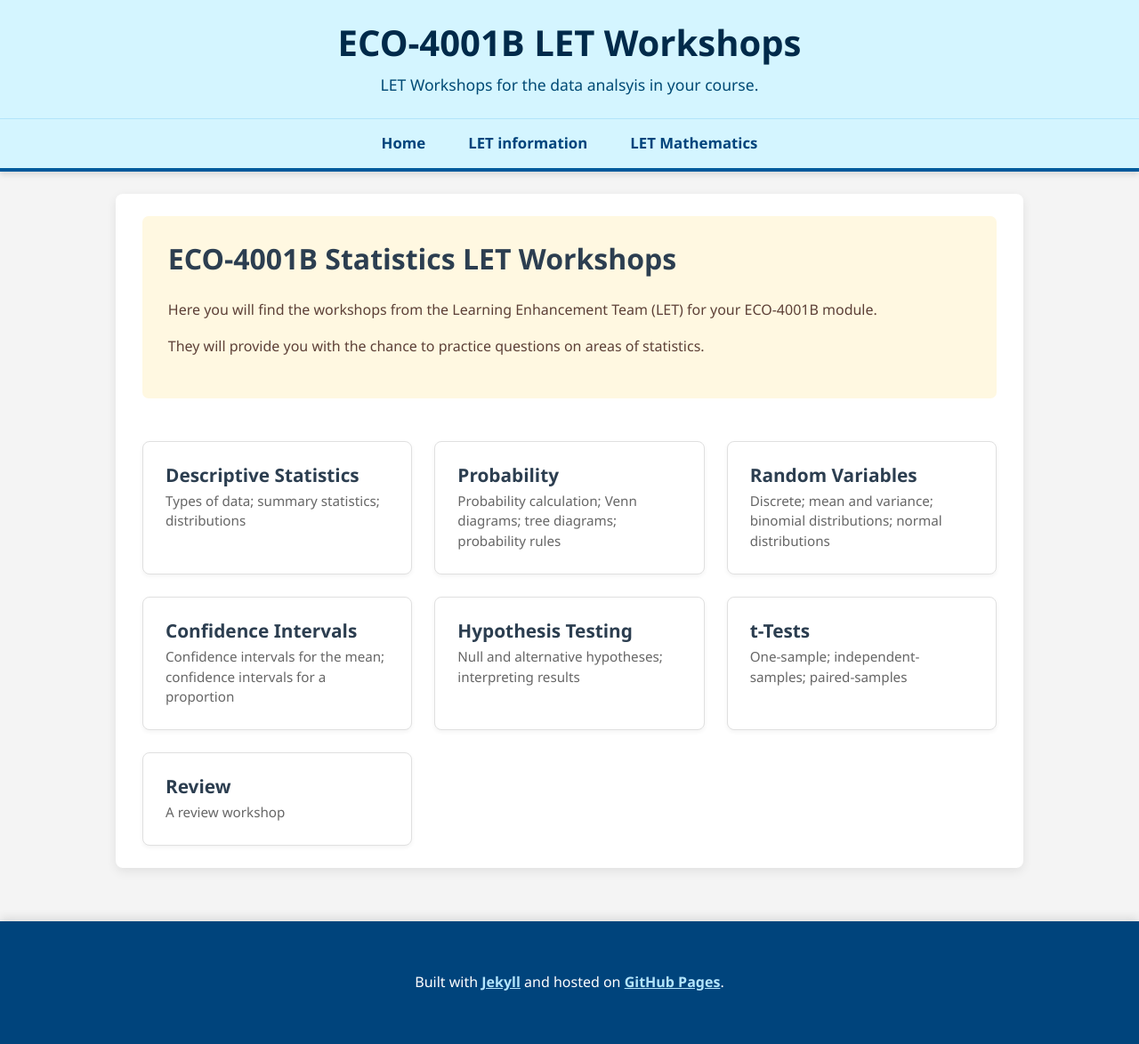
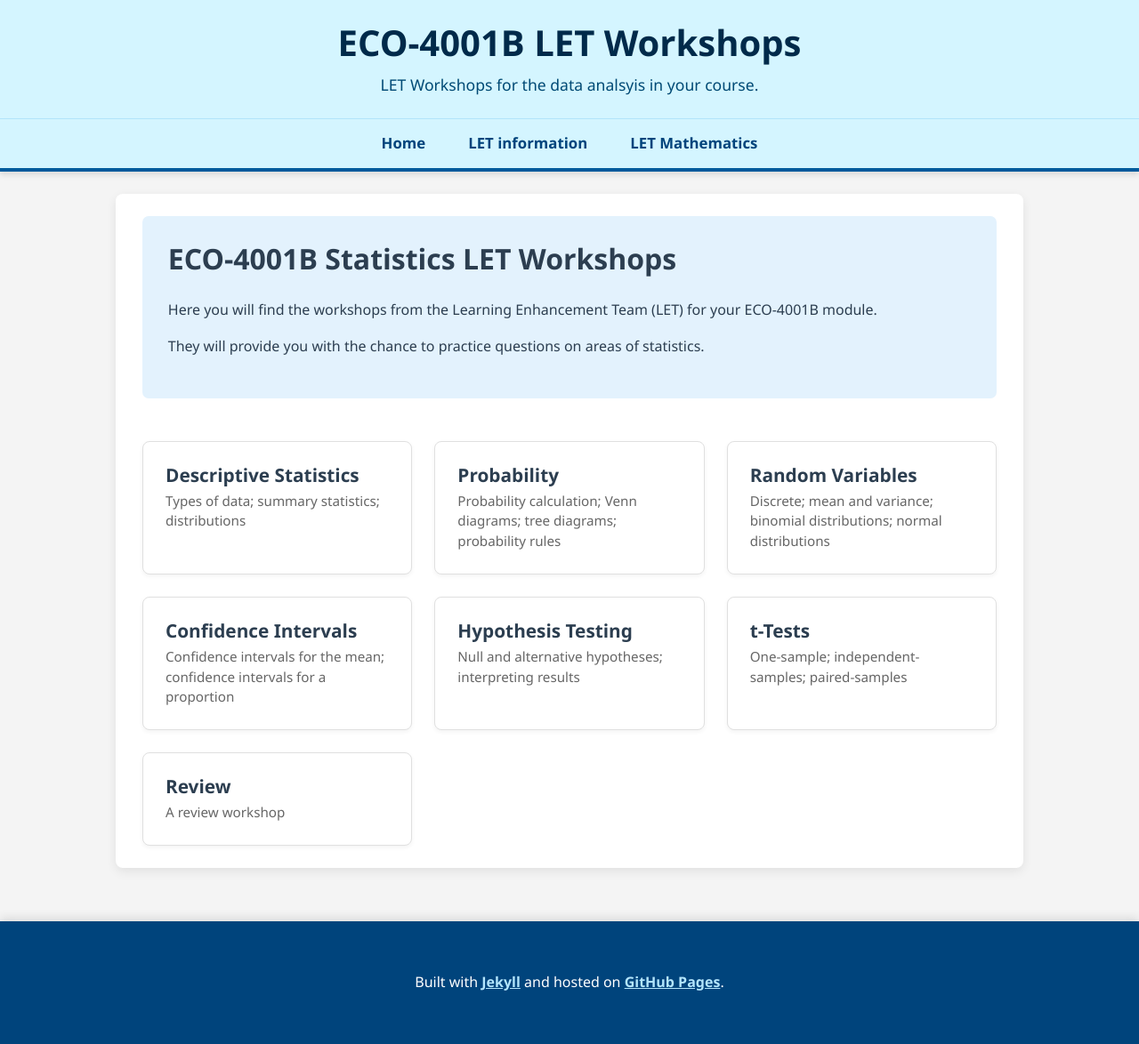
Before and after one commit to probe973/eco-4001b, a Jekyll site: the page built from index.md, in a window 1280 px wide. Shown: the whole page at 89% size. Built offline with Jekyll 4.4.1, drawn with Linux system fonts in a browser that asks for light colours.

Commit message:
Update index.md

```diff
--- a/index.md
+++ b/index.md
@@ -3,7 +3,7 @@ layout: default
 title: Home
 ---
 
-<div class="explanation" markdown="1">
+<div class="instructions" markdown="1">
 # ECO-4001B Statistics LET Workshops
 
 Here you will find the workshops from the Learning Enhancement Team (LET) for your ECO-4001B module.
```
